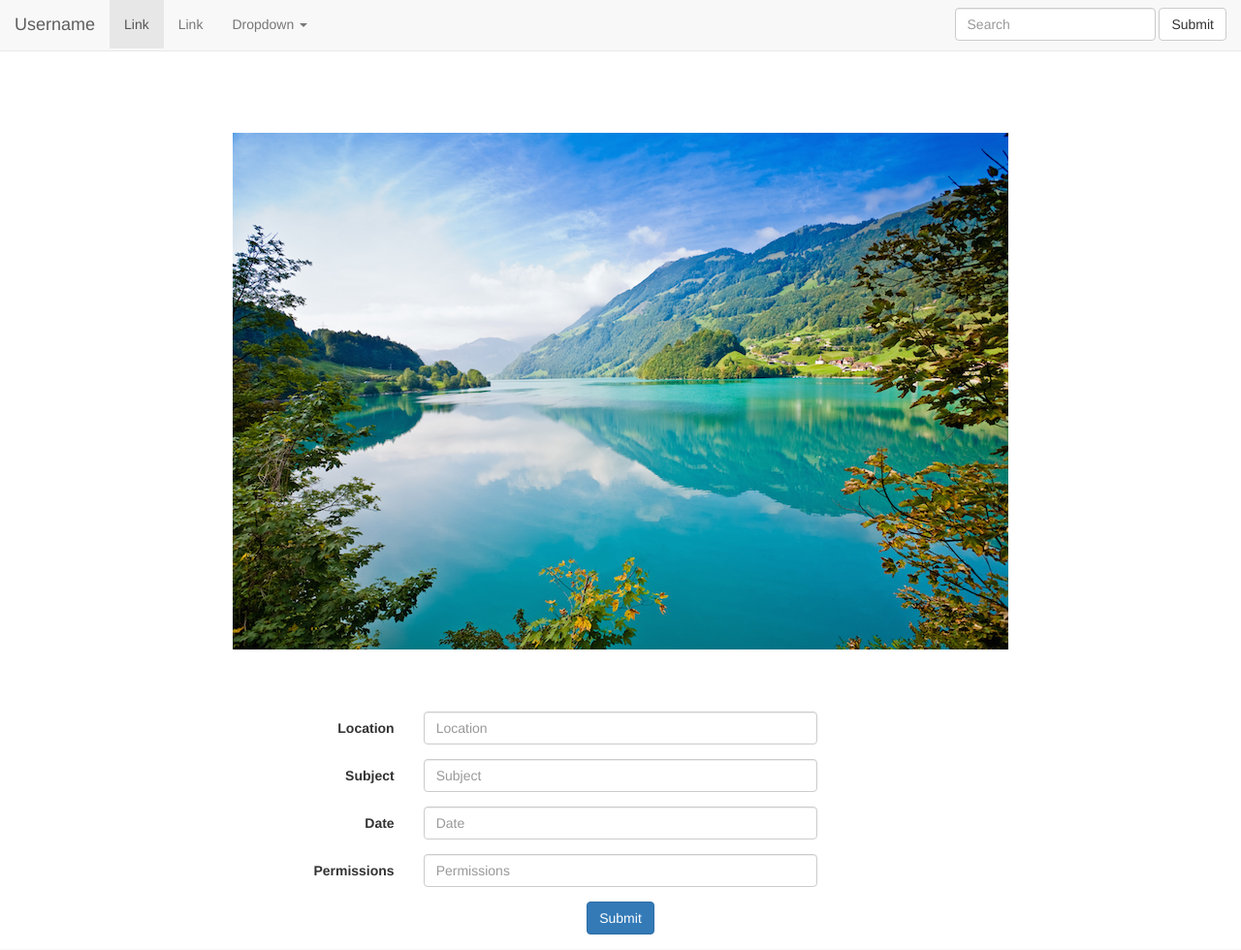
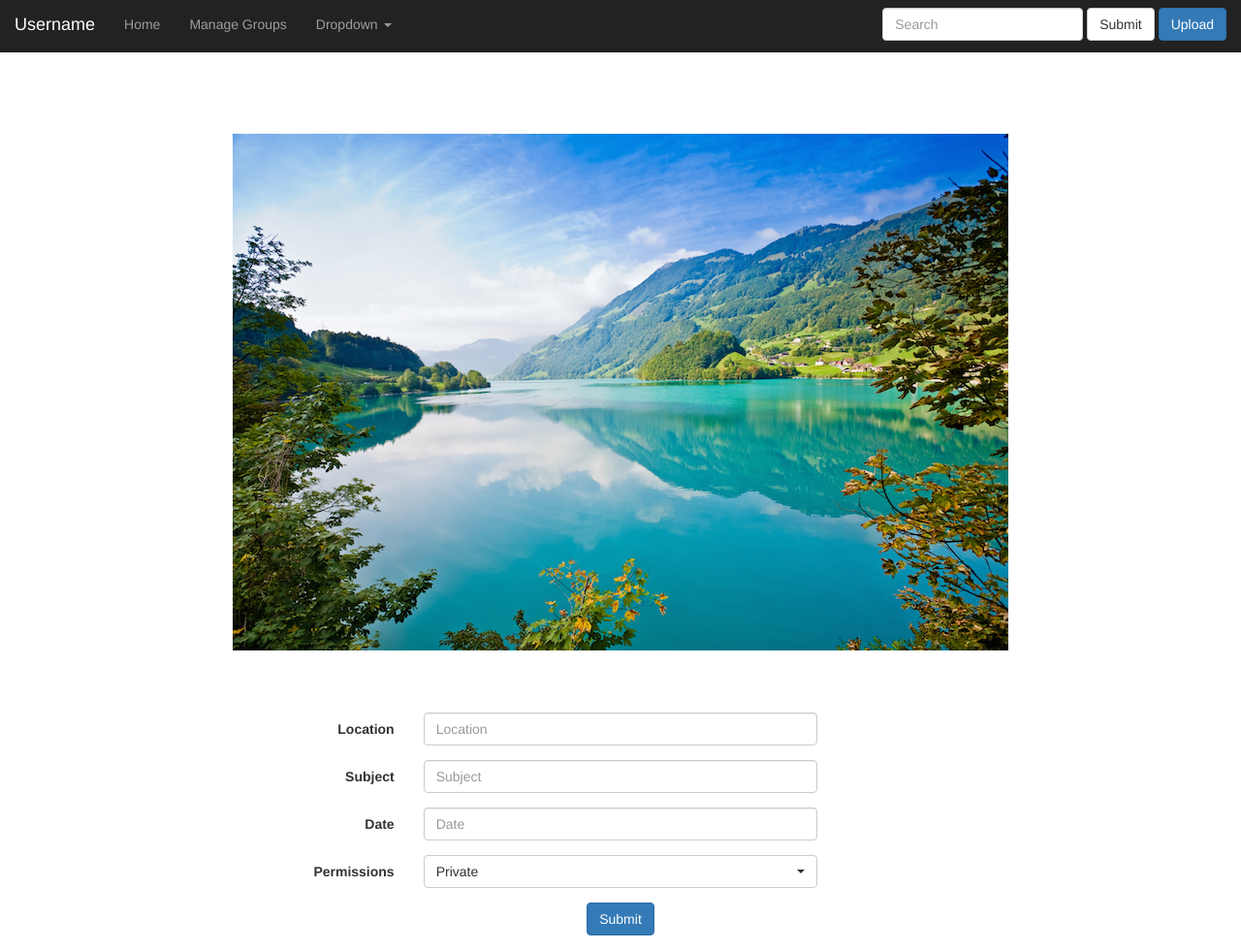
Before and after one commit to djphan/c391-Eikon-Project, a Django app: page /main/photo_details/ in a window 1280 px wide. Shown: the whole page at 97% size. Run offline with Django 3.2, Linux system fonts and the light colour scheme; some libraries are stand-ins or nearby versions.

Commit message:
Added navbar links and remove display in group management

```diff
--- /dev/null
+++ b/project_391/main/static/js/photo_details_script.js
@@ -0,0 +1,23 @@
+window.onload = function(){
+    // instantiate the date time picker
+    $('#datetimepicker6').datetimepicker();
+    var submit_button = document.getElementClassName("submit-button")[0];
+    //var form = document.getElementById("my-awesome-dropzone").style.display= "none";
+    submit_button.onClick(function() {
+        var location = document.getElementById("location").value;
+        var subject = document.getElementById("subject").value;
+        var date = document.getElementById("datetimepicker6").value;
+        var permissions = document.getElementById("permissions").value;
+        if (location) {
+            formData.append("location", location);
+        }
+        if (subject) {
+            formData.append("subject", subject);
+        }
+        if (date) {
+            formData.append("date", date);
+        }
+        formData.append("permissions", permissions);
+
+    });
+};
--- a/project_391/main/templates/main/photo_details.html
+++ b/project_391/main/templates/main/photo_details.html
@@ -11,20 +11,34 @@
         <!-- Latest compiled and minified JavaScript -->
         <script src="https://maxcdn.bootstrapcdn.com/bootstrap/3.2.0/js/bootstrap.min.js"></script>
 
-        <!-- Date/Time picker -->
-        <script src="{{ STATIC_URL }}js/bootstrap-datetimepicker.min.js"></script>
+        <!-- Date/Time picker stuff -->
+        <link rel="stylesheet" href="{{ STATIC_URL }}css/bootstrap-datetimepicker.min.css">
+        <script type="text/javascript" src="{{ STATIC_URL }}js/moment.js"></script>
+        <script type="text/javascript" src="{{ STATIC_URL }}js/bootstrap-datetimepicker.min.js"></script>
 
-        <!-- Date/Time picker stylesheet -->
-        <link rel="stylesheet" href="{{ STATIC_URL }}css/bootstrap-datetimepicker.min.css">
+        <!-- Selection box stuff -->
+        <link rel="stylesheet" href="{{ STATIC_URL }}css/bootstrap-select.css">
+        <script type="text/javascript" src="{{ STATIC_URL }}js/bootstrap-select.js"></script>
 
+        <!-- alerts css and js -->
+        <script src="{{ STATIC_URL }}js/sweet-alert.js"></script>
+        <link rel="stylesheet" href="{{ STATIC_URL }}css/sweet-alert.css">
+
+        <!-- dropzone image uploader -->
+        <script src="{{ STATIC_URL }}js/dropzone.js"></script>
+        <link rel="stylesheet" href="{{ STATIC_URL }}css/dropzone.css">
+        <link rel="stylesheet" href="{{ STATIC_URL }}css/basic.css">
         <!-- Our stylesheet overlayed on bootstrap css, takes priority -->
         <link rel="stylesheet" href="{{ STATIC_URL }}css/styles.css">
+        <script src="{{ STATIC_URL }}js/photo_details_script.js"></script>
 
       <title></title>
     </head>
+
     <body>
+
         <!-- Navbar section -->
-        <nav class="navbar navbar-default navbar-static-top" role="navigation">
+        <nav class="navbar navbar-inverse navbar-static-top" role="navigation">
           <div class="container-fluid">
             <!-- Brand and toggle get grouped for better mobile display -->
             <div class="navbar-header">
@@ -40,8 +54,8 @@
             <!-- Collect the nav links, forms, and other content for toggling -->
             <div class="collapse navbar-collapse" id="bs-example-navbar-collapse-1">
               <ul class="nav navbar-nav">
-                <li class="active"><a href="#">Link</a></li>
-                <li><a href="#">Link</a></li>
+                <li><a href="/main/home">Home</a></li>
+                <li><a href="/main/group_management">Manage Groups</a></li>
                 <li class="dropdown">
                   <a href="#" class="dropdown-toggle" data-toggle="dropdown">Dropdown <span class="caret"></span></a>
                   <ul class="dropdown-menu" role="menu">
@@ -60,21 +74,18 @@
                   <input type="text" class="form-control" placeholder="Search">
                 </div>
                 <button type="submit" class="btn btn-default">Submit</button>
+                <a class="btn btn-primary btn-default" href="/main/upload">Upload</a>
               </form>
-                </li>
-              </ul>
             </div><!-- /.navbar-collapse -->
           </div><!-- /.container-fluid -->
         </nav>
 
 
 
-
-
         <!-- Image src will be filled dynamically by django -->
         <img src="{{ STATIC_URL }}img/placeholder.jpg" class="center-block white-spacer-5 image-display" alt="image">
 
-        <form class="form-horizontal white-spacer-5" role="form">
+        <form class="pic-details-form form-horizontal white-spacer-5" role="form" method="post" enctype="multipart/form-data">
             <div class="form-group animated bounceInLeft">
               <label for="location" class="col-sm-offset-2 col-sm-2 control-label">Location</label>
               <div class="col-sm-4">
@@ -89,28 +100,37 @@
               </div>
             </div>
 
+            <div class="form-group animated bounceInRight delay-03">
+              <label for="datetimepicker6" class="col-sm-offset-2 col-sm-2 control-label">Date</label>
+                <div class='col-sm-4'>
+                    <input type='text' class="form-control" id='datetimepicker6' placeholder="Date"/>
+                </div>
+            </div>
+
+            <!--
             <div class="form-group">
               <label for="date" class="col-sm-offset-2 col-sm-2 control-label">Date</label>
               <div class="col-sm-4">
                 <input type="text" class="form-control" id="date" placeholder="Date">
               </div>
             </div>
+            -->
 
-            <!-- Django will need to fill in a select box with permission options -->
             <div class="form-group">
               <label for="permissions" class="col-sm-offset-2 col-sm-2 control-label">Permissions</label>
               <div class="col-sm-4">
-                <input type="text" class="form-control" id="permissions" placeholder="Permissions">
+                <select class="selectpicker form-control" id="permissions" name="permissions">
+                    <!-- Django will need to fill in a option items -->
+                    <option>Private</option>
+                    <option>Friends</option>
+                    <option>Family</option>
+                </select>
               </div>
             </div>
 
-
-
-
-
             <div class="form-group">
               <div class="col-sm-12 text-center">
-                <button type="submit" class="btn btn-primary">Submit</button>
+                <button type="submit" class="submit-button btn btn-primary">Submit</button>
               </div>
             </div>
         </form>
--- a/project_391/main/templates/main/uploads.html
+++ b/project_391/main/templates/main/uploads.html
@@ -52,7 +52,7 @@
             <!-- Collect the nav links, forms, and other content for toggling -->
             <div class="collapse navbar-collapse" id="bs-example-navbar-collapse-1">
               <ul class="nav navbar-nav">
-                <li class="active"><a href="/main/home">Home</a></li>
+                <li><a href="/main/home">Home</a></li>
                 <li><a href="/main/group_management">Manage Groups</a></li>
                 <li class="dropdown">
                   <a href="#" class="dropdown-toggle" data-toggle="dropdown">Dropdown <span class="caret"></span></a>
@@ -135,5 +135,6 @@
               </div>
             </div>
             -->
+        </form>
    </body>
 </html>
```
Also changed, not shown: project_391/main/static/js/group_management.js (+16 -0 lines), project_391/main/templates/main/group_management.html (+7 -9 lines).
